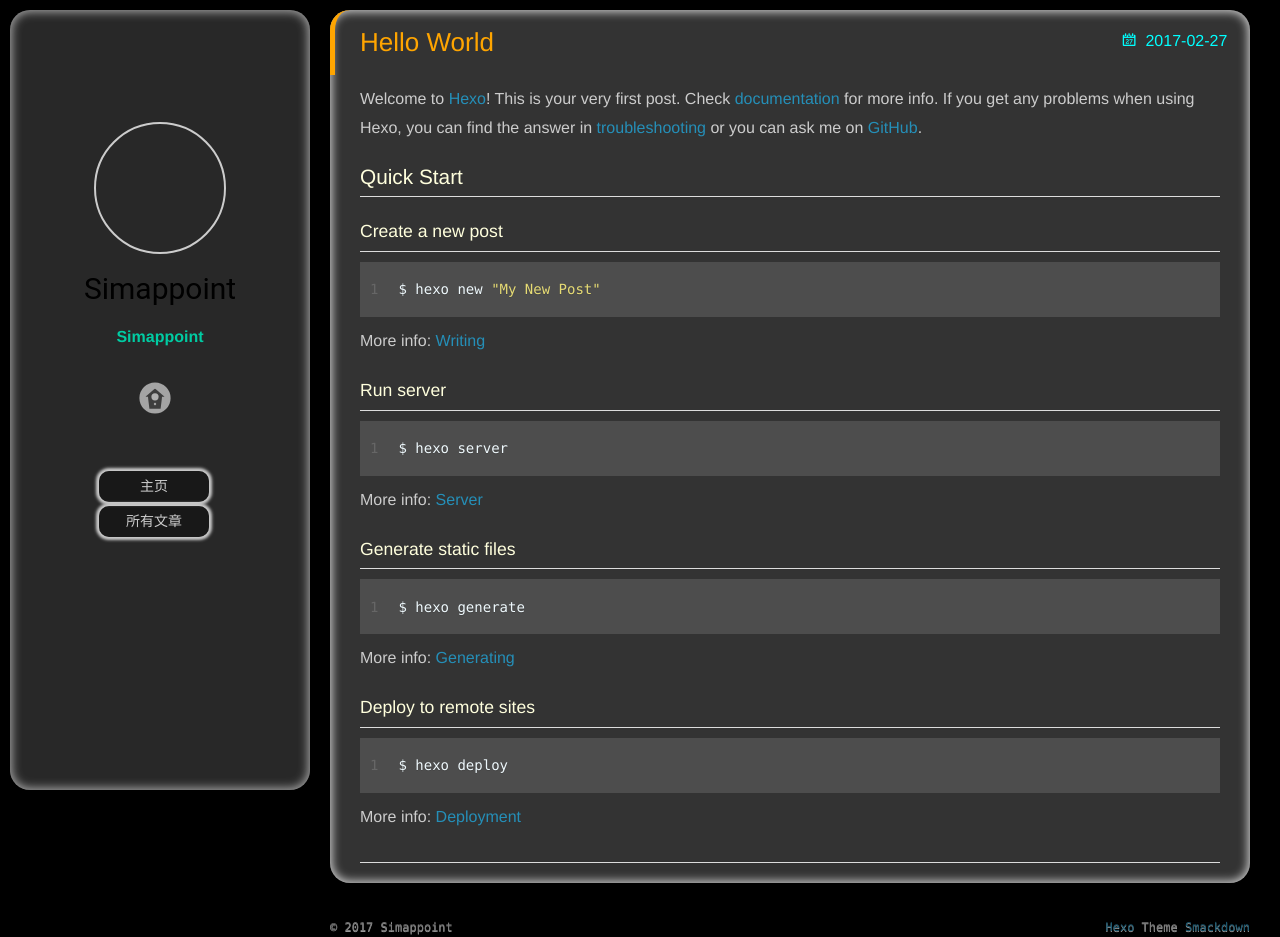
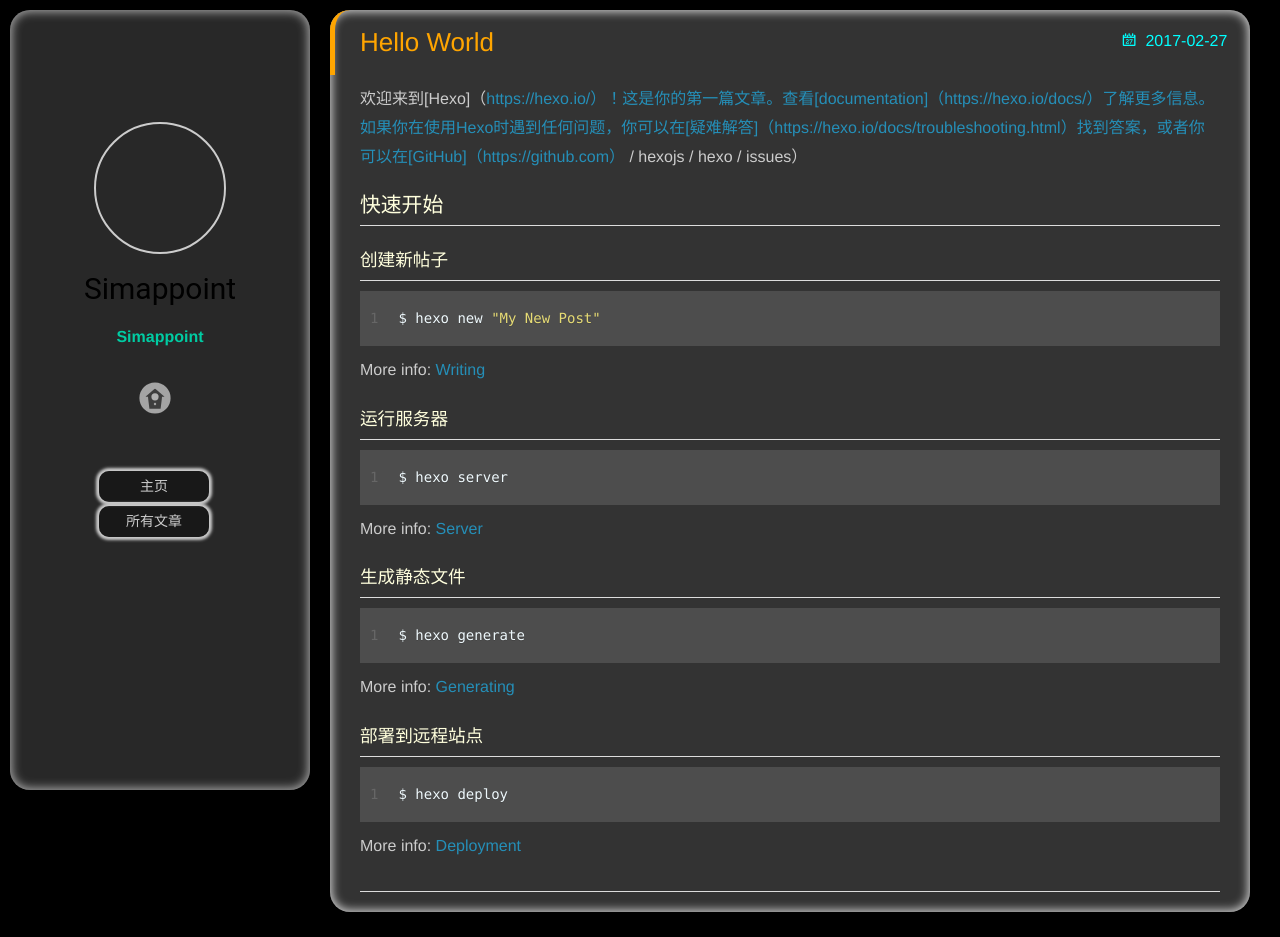
Before and after one commit to Simappoint/Simappoint.github.io, a plain HTML site: page index.html in a window 1280 px wide. Shown: the top 937 px of the page. Drawn offline with nearby package versions, Linux system fonts and the light colour scheme; some packages are replaced by stand-ins of ours; a script that the page names is missing.

Commit message:
Site updated: 2017-02-27 21:18:58

```diff
--- a/index.html
+++ b/index.html
@@ -198,14 +198,14 @@
 
     <div class="article-entry" itemprop="articleBody">
 
-        <p>Welcome to <a href="https://hexo.io/" target="_blank" rel="external">Hexo</a>! This is your very first post. Check <a href="https://hexo.io/docs/" target="_blank" rel="external">documentation</a> for more info. If you get any problems when using Hexo, you can find the answer in <a href="https://hexo.io/docs/troubleshooting.html" target="_blank" rel="external">troubleshooting</a> or you can ask me on <a href="https://github.com/hexojs/hexo/issues" target="_blank" rel="external">GitHub</a>.</p>
-<h2 id="Quick-Start"><a href="#Quick-Start" class="headerlink" title="Quick Start"></a>Quick Start</h2><h3 id="Create-a-new-post"><a href="#Create-a-new-post" class="headerlink" title="Create a new post"></a>Create a new post</h3><figure class="highlight bash"><table><tr><td class="gutter"><pre><div class="line">1</div></pre></td><td class="code"><pre><div class="line">$ hexo new <span class="string">"My New Post"</span></div></pre></td></tr></table></figure>
+        <p>欢迎来到[Hexo]（<a href="https://hexo.io/）！这是你的第一篇文章。查看[documentation]（https://hexo.io/docs/）了解更多信息。如果你在使用Hexo时遇到任何问题，你可以在[疑难解答]（https://hexo.io/docs/troubleshooting.html）找到答案，或者你可以在[GitHub]（https://github.com）" target="_blank" rel="external">https://hexo.io/）！这是你的第一篇文章。查看[documentation]（https://hexo.io/docs/）了解更多信息。如果你在使用Hexo时遇到任何问题，你可以在[疑难解答]（https://hexo.io/docs/troubleshooting.html）找到答案，或者你可以在[GitHub]（https://github.com）</a> / hexojs / hexo / issues）</p>
+<h2 id="快速开始"><a href="#快速开始" class="headerlink" title="快速开始"></a>快速开始</h2><h3 id="创建新帖子"><a href="#创建新帖子" class="headerlink" title="创建新帖子"></a>创建新帖子</h3><figure class="highlight bash"><table><tr><td class="gutter"><pre><div class="line">1</div></pre></td><td class="code"><pre><div class="line">$ hexo new <span class="string">"My New Post"</span></div></pre></td></tr></table></figure>
 <p>More info: <a href="https://hexo.io/docs/writing.html" target="_blank" rel="external">Writing</a></p>
-<h3 id="Run-server"><a href="#Run-server" class="headerlink" title="Run server"></a>Run server</h3><figure class="highlight bash"><table><tr><td class="gutter"><pre><div class="line">1</div></pre></td><td class="code"><pre><div class="line">$ hexo server</div></pre></td></tr></table></figure>
+<h3 id="运行服务器"><a href="#运行服务器" class="headerlink" title="运行服务器"></a>运行服务器</h3><figure class="highlight bash"><table><tr><td class="gutter"><pre><div class="line">1</div></pre></td><td class="code"><pre><div class="line">$ hexo server</div></pre></td></tr></table></figure>
 <p>More info: <a href="https://hexo.io/docs/server.html" target="_blank" rel="external">Server</a></p>
-<h3 id="Generate-static-files"><a href="#Generate-static-files" class="headerlink" title="Generate static files"></a>Generate static files</h3><figure class="highlight bash"><table><tr><td class="gutter"><pre><div class="line">1</div></pre></td><td class="code"><pre><div class="line">$ hexo generate</div></pre></td></tr></table></figure>
+<h3 id="生成静态文件"><a href="#生成静态文件" class="headerlink" title="生成静态文件"></a>生成静态文件</h3><figure class="highlight bash"><table><tr><td class="gutter"><pre><div class="line">1</div></pre></td><td class="code"><pre><div class="line">$ hexo generate</div></pre></td></tr></table></figure>
 <p>More info: <a href="https://hexo.io/docs/generating.html" target="_blank" rel="external">Generating</a></p>
-<h3 id="Deploy-to-remote-sites"><a href="#Deploy-to-remote-sites" class="headerlink" title="Deploy to remote sites"></a>Deploy to remote sites</h3><figure class="highlight bash"><table><tr><td class="gutter"><pre><div class="line">1</div></pre></td><td class="code"><pre><div class="line">$ hexo deploy</div></pre></td></tr></table></figure>
+<h3 id="部署到远程站点"><a href="#部署到远程站点" class="headerlink" title="部署到远程站点"></a>部署到远程站点</h3><figure class="highlight bash"><table><tr><td class="gutter"><pre><div class="line">1</div></pre></td><td class="code"><pre><div class="line">$ hexo deploy</div></pre></td></tr></table></figure>
 <p>More info: <a href="https://hexo.io/docs/deployment.html" target="_blank" rel="external">Deployment</a></p>
 
 
```
Also changed, not shown: 2017/02/27/hello-world/index.html (+9 -12 lines).
